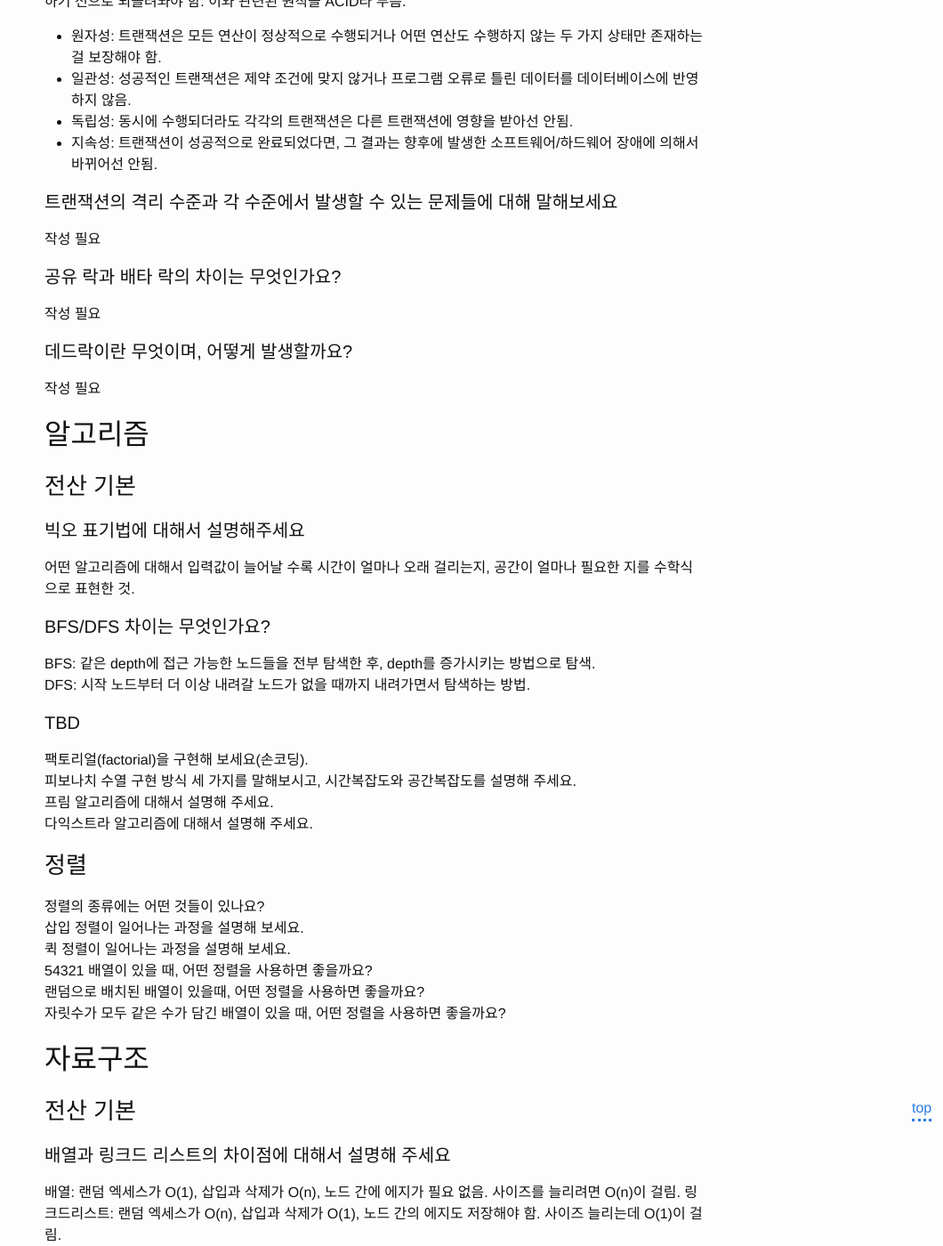
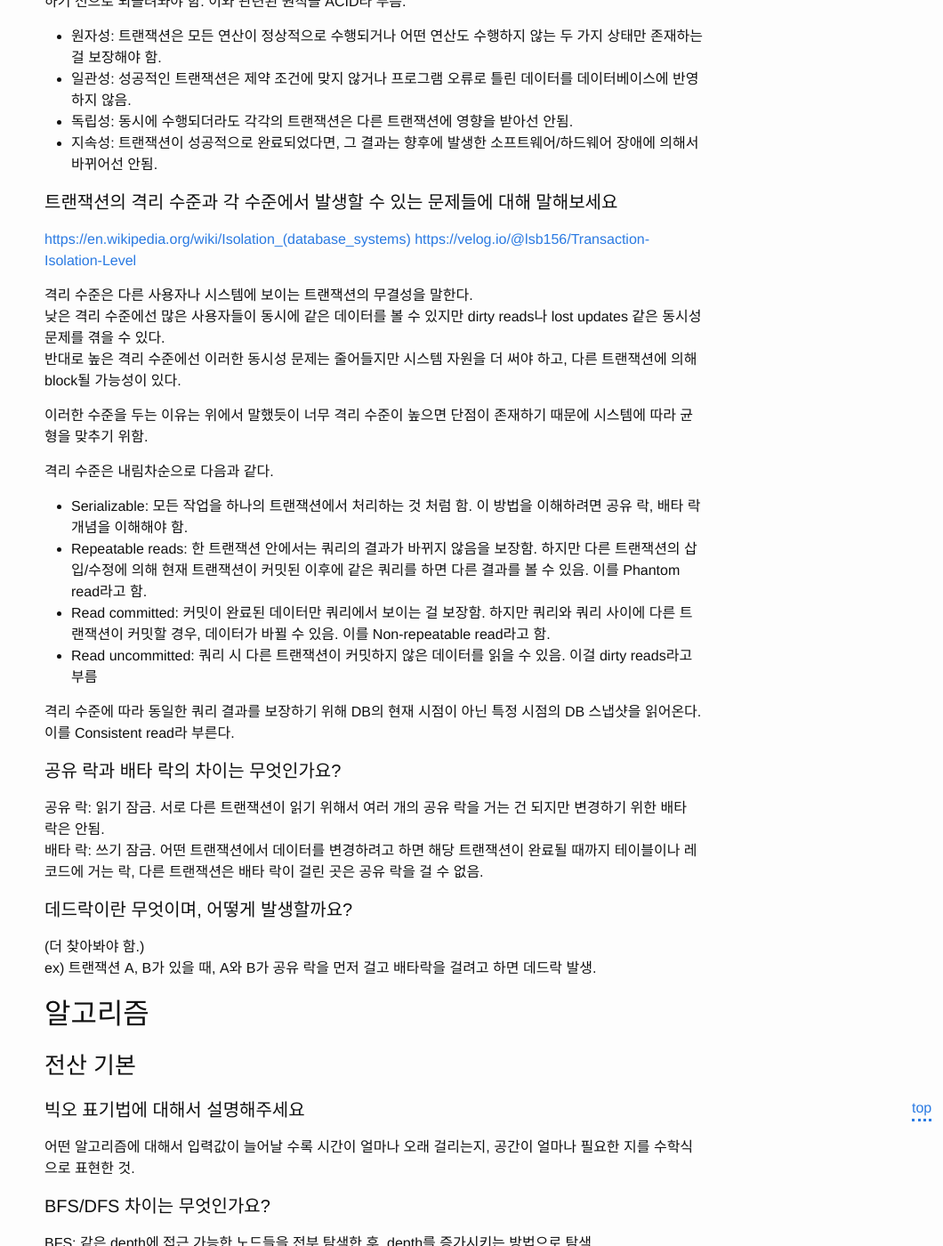
Before and after one commit to WraithKim/blog, a Jekyll site: the page built from _posts/2021-05-20-tech-interview-with-rage.md, in a window 1280 px wide and 1400 px high, scrolled down 7098 px. Shown: the whole window at 89% size, without its empty margins (220-1280 px from the left). Built offline with Jekyll 4.4.1, drawn with Linux system fonts in a browser that asks for light colours; some of the changed text lies outside the part shown.

Commit message:
Reflection, 트랜잭션 격리 추가

```diff
--- a/_posts/2021-05-20-tech-interview-with-rage.md
+++ b/_posts/2021-05-20-tech-interview-with-rage.md
@@ -716,15 +716,33 @@ P - 분리 내구성: 노드 간의 연결이 끊어지더라도 서비스가
 
 #### 트랜잭션의 격리 수준과 각 수준에서 발생할 수 있는 문제들에 대해 말해보세요
 
-작성 필요
+<https://en.wikipedia.org/wiki/Isolation_(database_systems)>
+<https://velog.io/@lsb156/Transaction-Isolation-Level>
+
+격리 수준은 다른 사용자나 시스템에 보이는 트랜잭션의 무결성을 말한다.
+낮은 격리 수준에선 많은 사용자들이 동시에 같은 데이터를 볼 수 있지만 dirty reads나 lost updates 같은 동시성 문제를 겪을 수 있다.
+반대로 높은 격리 수준에선 이러한 동시성 문제는 줄어들지만 시스템 자원을 더 써야 하고, 다른 트랜잭션에 의해 block될 가능성이 있다.
+
+이러한 수준을 두는 이유는 위에서 말했듯이 너무 격리 수준이 높으면 단점이 존재하기 때문에 시스템에 따라 균형을 맞추기 위함.
+
+격리 수준은 내림차순으로 다음과 같다.
+
+* Serializable: 모든 작업을 하나의 트랜잭션에서 처리하는 것 처럼 함. 이 방법을 이해하려면 공유 락, 배타 락 개념을 이해해야 함.
+* Repeatable reads: 한 트랜잭션 안에서는 쿼리의 결과가 바뀌지 않음을 보장함. 하지만 다른 트랜잭션의 삽입/수정에 의해 현재 트랜잭션이 커밋된 이후에 같은 쿼리를 하면 다른 결과를 볼 수 있음. 이를 Phantom read라고 함.
+* Read committed: 커밋이 완료된 데이터만 쿼리에서 보이는 걸 보장함. 하지만 쿼리와 쿼리 사이에 다른 트랜잭션이 커밋할 경우, 데이터가 바뀔 수 있음. 이를 Non-repeatable read라고 함.
+* Read uncommitted: 쿼리 시 다른 트랜잭션이 커밋하지 않은 데이터를 읽을 수 있음. 이걸 dirty reads라고 부름
+
+격리 수준에 따라 동일한 쿼리 결과를 보장하기 위해 DB의 현재 시점이 아닌 특정 시점의 DB 스냅샷을 읽어온다. 이를 Consistent read라 부른다.
 
 #### 공유 락과 배타 락의 차이는 무엇인가요?
 
-작성 필요
+공유 락: 읽기 잠금. 서로 다른 트랜잭션이 읽기 위해서 여러 개의 공유 락을 거는 건 되지만 변경하기 위한 배타 락은 안됨.
+배타 락: 쓰기 잠금. 어떤 트랜잭션에서 데이터를 변경하려고 하면 해당 트랜잭션이 완료될 때까지 테이블이나 레코드에 거는 락, 다른 트랜잭션은 배타 락이 걸린 곳은 공유 락을 걸 수 없음.
 
 #### 데드락이란 무엇이며, 어떻게 발생할까요?
 
-작성 필요
+(더 찾아봐야 함.)
+ex) 트랜잭션 A, B가 있을 때, A와 B가 공유 락을 먼저 걸고 배타락을 걸려고 하면 데드락 발생.
 
 ## 알고리즘
 
@@ -858,13 +876,20 @@ B-Tree에 대해서 설명해 주세요.
 
 #### 기본
 
+##### Reflection이란?
+
+<https://www.oracle.com/technical-resources/articles/java/javareflection.html>
+
+실행 중인 Java 프로그램이 자기 자신을 조사하고 내부 속성을 수정할 수 있게 해주는 기능.
+
+##### 작성 필요
+
 Java 접근 제어자에 대해서 각각 설명해 주세요.
 JVM의 구조에 대해서 설명해 주세요.
 Garbage Collector 에 대해서 설명해 주세요. 어떻게 동작하나요?
 GC의 종류에 대해서 말해보세요.
 Java 버전 별 특성에 대해서 아는대로 말해주세요.
 Java는 Call By Value일까요, Call By Reference 일까요?
-리플렉션(Reflection)이란 무엇인가요?
 Stream API란 무엇인가요?
 Lambda란 무엇인가요?
 함수형 인터페이스란 무엇인가요?
```
